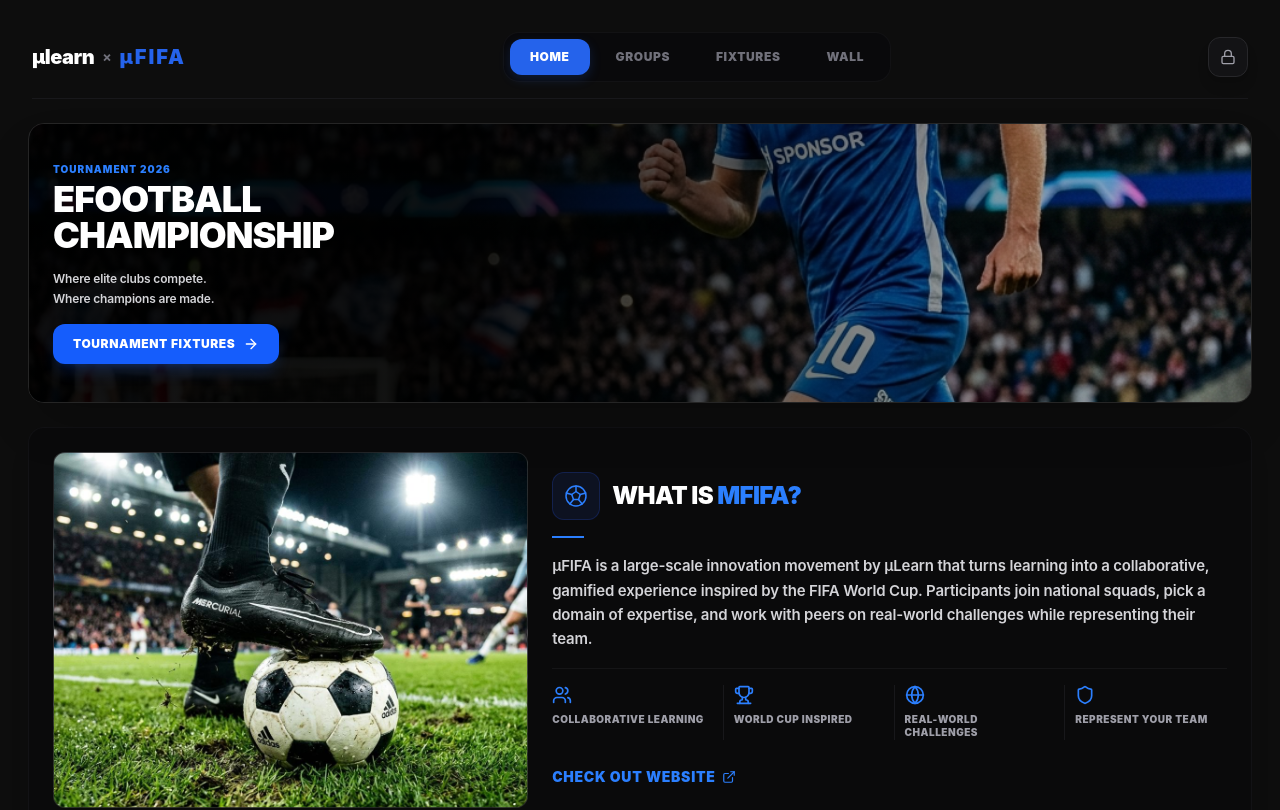
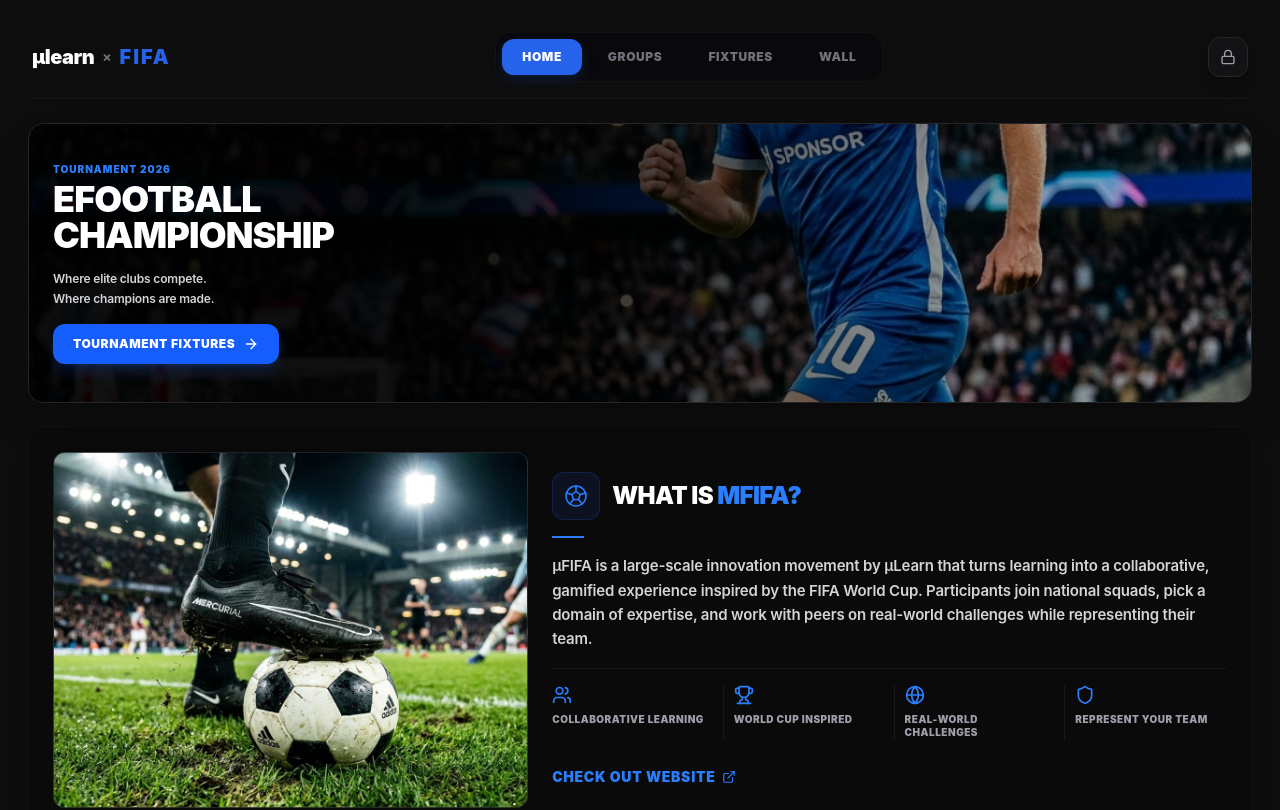
Before and after one commit to hashirkonnola2006-design/mufifa-pes, a React (Vite) app: page / in a window 1280 px wide. Shown: the top 810 px of the page. Built offline with nearby package versions, Linux system fonts and the light colour scheme; no server answers.

Commit message:
style: correct header collab brand to show μlearn × FIFA instead of μlearn × μFIFA

```diff
--- a/src/App.jsx
+++ b/src/App.jsx
@@ -59,7 +59,7 @@
             <div onClick={() => setActiveTab('home')} className="flex items-center gap-2 cursor-pointer select-none">
               <span className="text-xl font-black text-white lowercase tracking-tight">μlearn</span>
               <span className="text-sm font-bold text-zinc-500">×</span>
-              <span className="text-xl font-black text-[#2563eb] tracking-widest">μFIFA</span>
+              <span className="text-xl font-black text-[#2563eb] uppercase tracking-widest">FIFA</span>
             </div>
 
             {/* Center: Tabs */}
--- a/src/components/Home.jsx
+++ b/src/components/Home.jsx
@@ -38,7 +38,7 @@
         <div className="flex items-center gap-2 select-none">
           <span className="text-lg sm:text-xl font-black text-white lowercase tracking-tight">μlearn</span>
           <span className="text-sm font-bold text-zinc-500">×</span>
-          <span className="text-lg sm:text-xl font-black text-blue-500 tracking-widest">μFIFA</span>
+          <span className="text-lg sm:text-xl font-black text-blue-500 uppercase tracking-widest">FIFA</span>
         </div>
 
         {/* Admin Login Button (Absolute Right) */}
```
